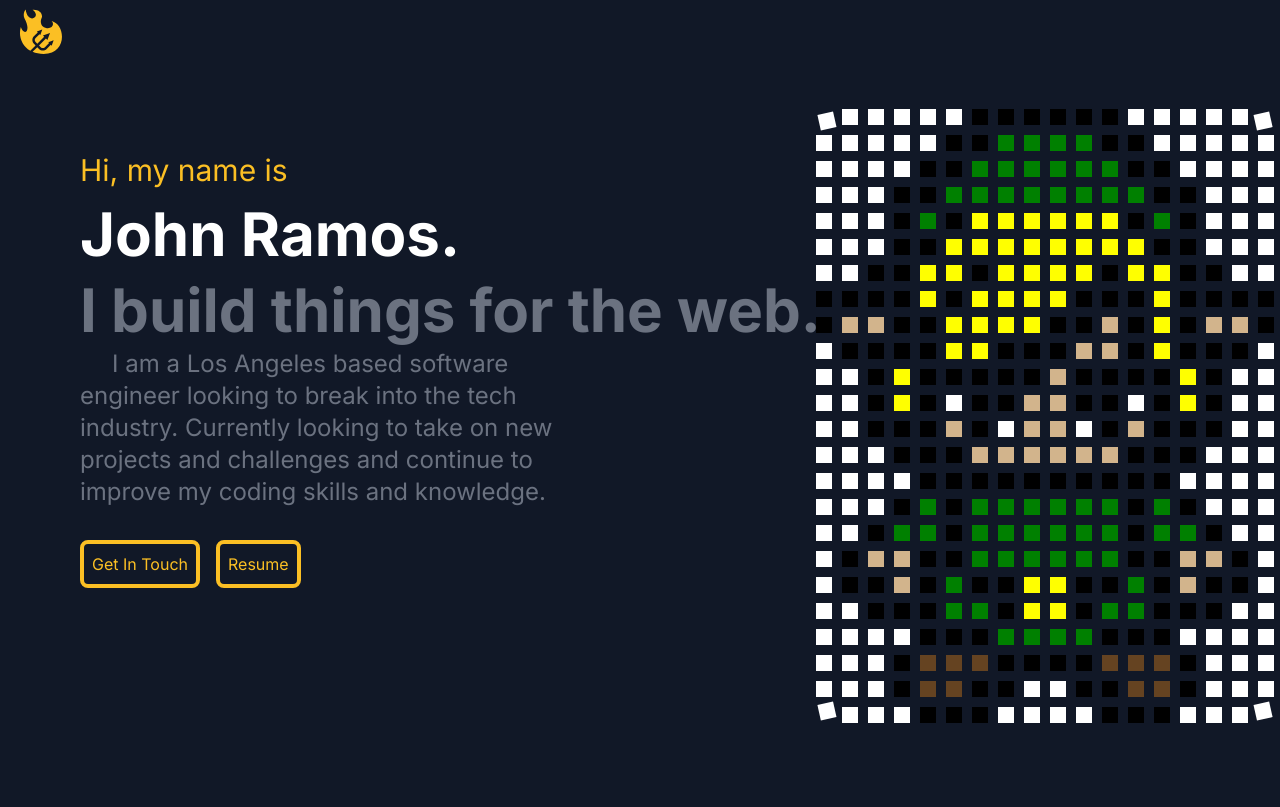
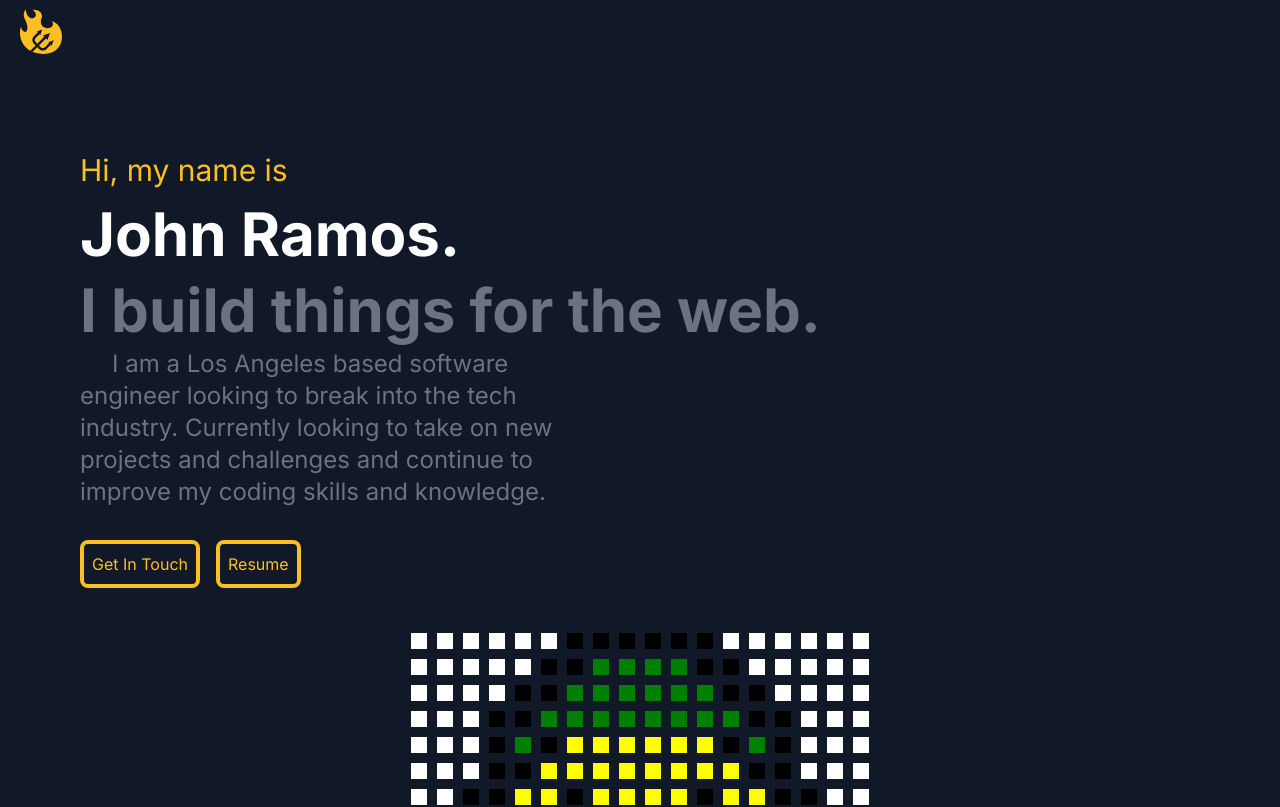
Before and after one commit to jramos5883/portfolio-website-2.0, a Next.js app in the folder portfolio-website-2.0-app/: page / in a window 1280 px wide. Shown: the top 807 px of the page. Built offline with nearby package versions, Linux system fonts and the light colour scheme.

Commit message:
vercel check

```diff
--- a/portfolio-website-2.0-app/app/components/intro/intro.comp.jsx
+++ b/portfolio-website-2.0-app/app/components/intro/intro.comp.jsx
@@ -94,7 +94,7 @@ export default function Intro() {
   }, []);
 
   return (
-    <div className="max-tablet:flex max-tablet:flex-col max-tablet:justify-center max-tablet:items-center flex flex-row">
+    <div className="max-tablet:flex max-tablet:flex-col max-tablet:justify-center max-tablet:items-center laplg:flex laplg:flex-row">
       <div
         ref={introRef}
         className="m-8 tablet:m-20 desksm:m-60 desklg:mr-96 desklg:ml-96"
```
